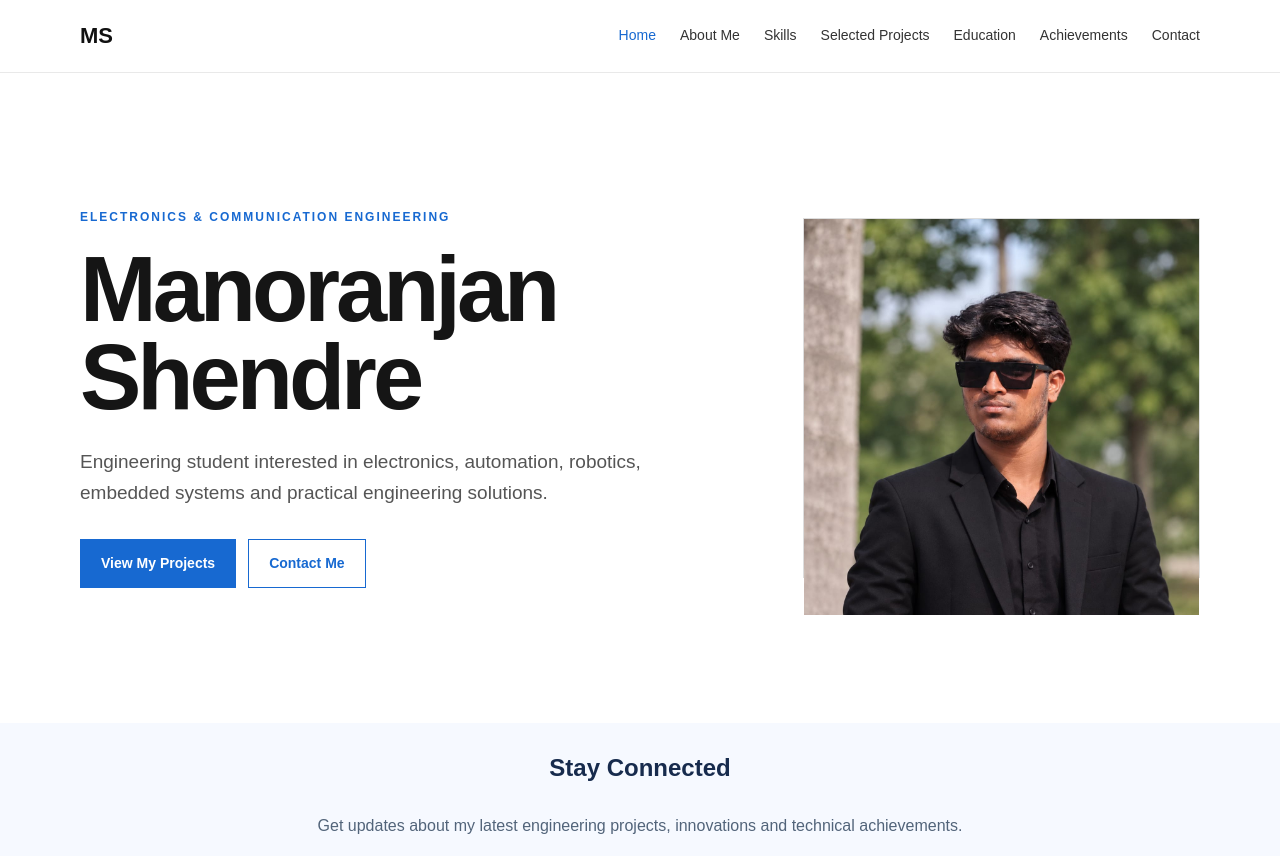
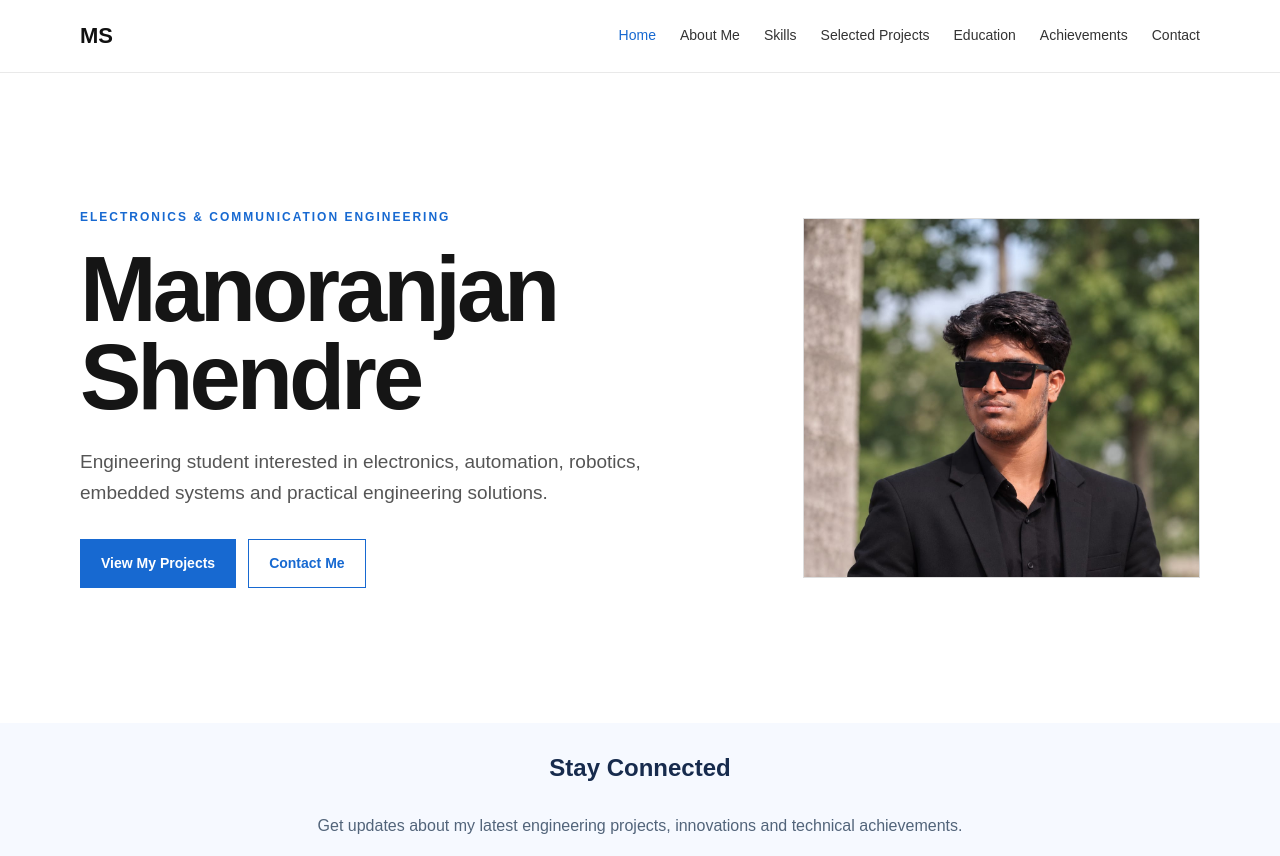
Before and after one commit to Manoranjan-Shendre/portfolio, a plain HTML site: page index.html in a window 1280 px wide. Shown: the top 856 px of the page. Drawn offline with Linux system fonts and the light colour scheme; grey boxes are pictures that could not be loaded.

Commit message:
Update style.css

```diff
--- a/css/style.css
+++ b/css/style.css
@@ -217,3 +217,17 @@ body{overflow-x:hidden}
         object-fit: contain;
     }
 }
+/* Homepage Profile Photograph */
+.profile-photo {
+    display: block;
+    width: 100%;
+    height: 100%;
+    object-fit: cover;
+    object-position: center top;
+    border: none;
+}
+
+.photo-placeholder {
+    overflow: hidden;
+    padding: 0;
+}
```
